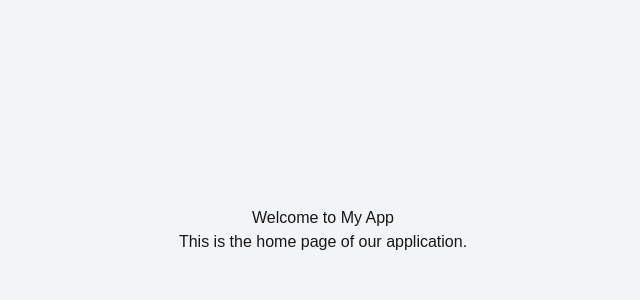
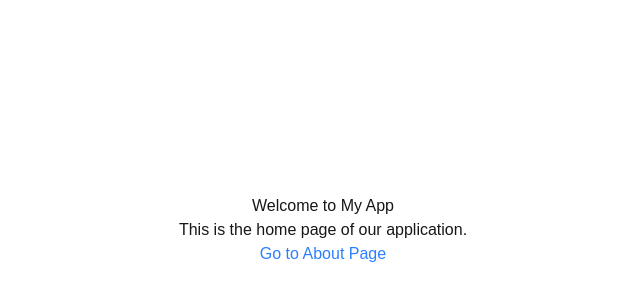
Before and after one commit to PRATYAKSH15/Nextjs, a Next.js app: page /home in a window 1280 px wide. Shown: the part 170-470 px from the top of the page, without its empty margins (317-957 px from the left). Built offline with nearby package versions, Linux system fonts and the light colour scheme.

Commit message:
added link

```diff
--- a/src/app/home/page.tsx
+++ b/src/app/home/page.tsx
@@ -1,10 +1,16 @@
 import React from 'react'
+import Link from 'next/link'
 
 function Home() {
   return (
-    <div className='flex flex-col items-center justify-center min-h-screen bg-gray-100'>
+
+
+    <div className='flex flex-col items-center justify-center min-h-screen bg-black-100'>
       <h1>Welcome to My App</h1>
       <p>This is the home page of our application.</p>
+      <Link href="/about" className="text-blue-500 hover:underline">
+        Go to About Page
+        </Link>
     </div>
   )
 }
```
